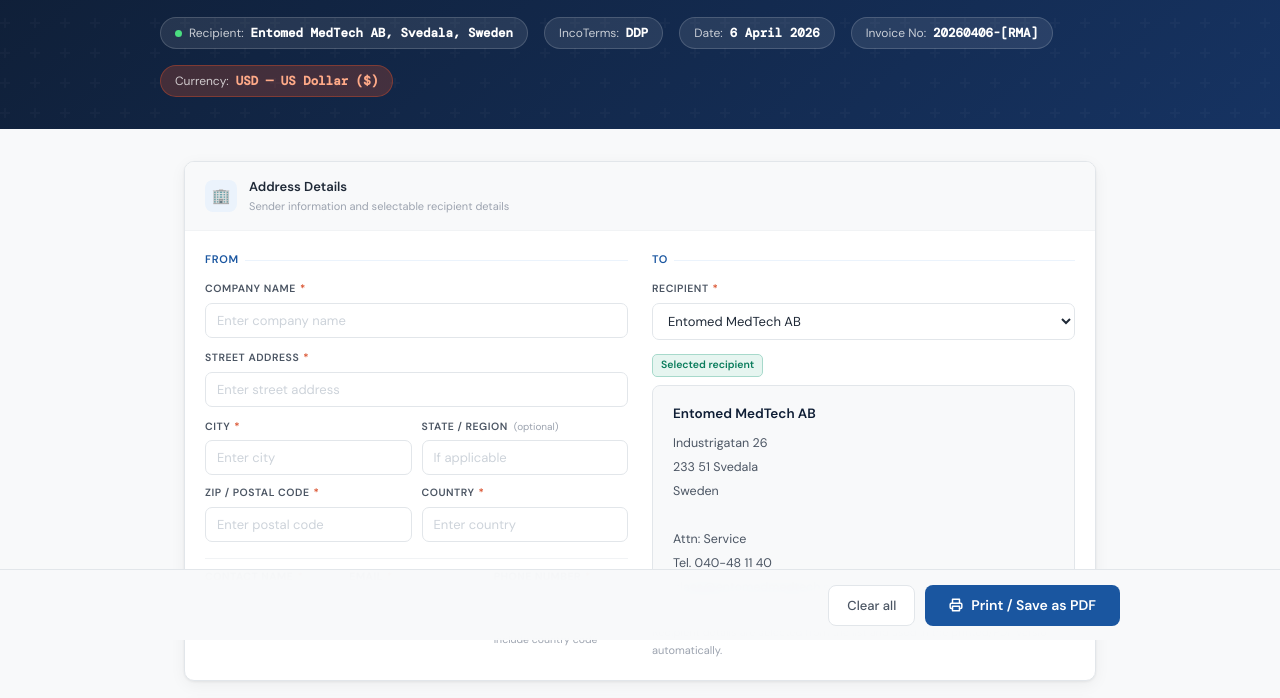
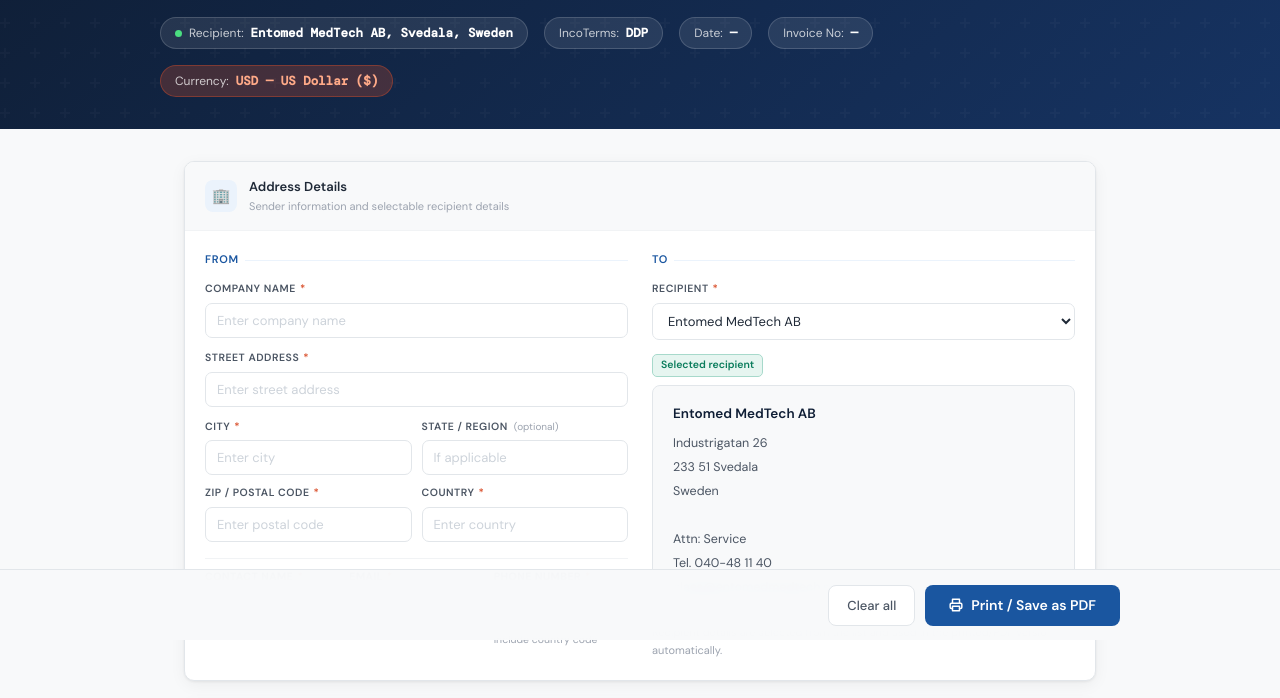
Before and after one commit to harfig/proforma-invoice, a plain HTML site: page index.html in a window 1280 px wide. Shown: the part 160-858 px from the top of the page. Drawn offline with nearby package versions, Linux system fonts and the light colour scheme.

Commit message:
Update index.html

```diff
--- a/index.html
+++ b/index.html
@@ -1261,7 +1261,7 @@ function doPrint() {
 }
 
 /* ─── Init ───────────────────────────────────────── */
-(function init() {
+/*(function init() {
   const d = todayDisplay();
   document.getElementById('heroDate').textContent    = d;
   document.getElementById('todayDisplay').textContent = d;
```
